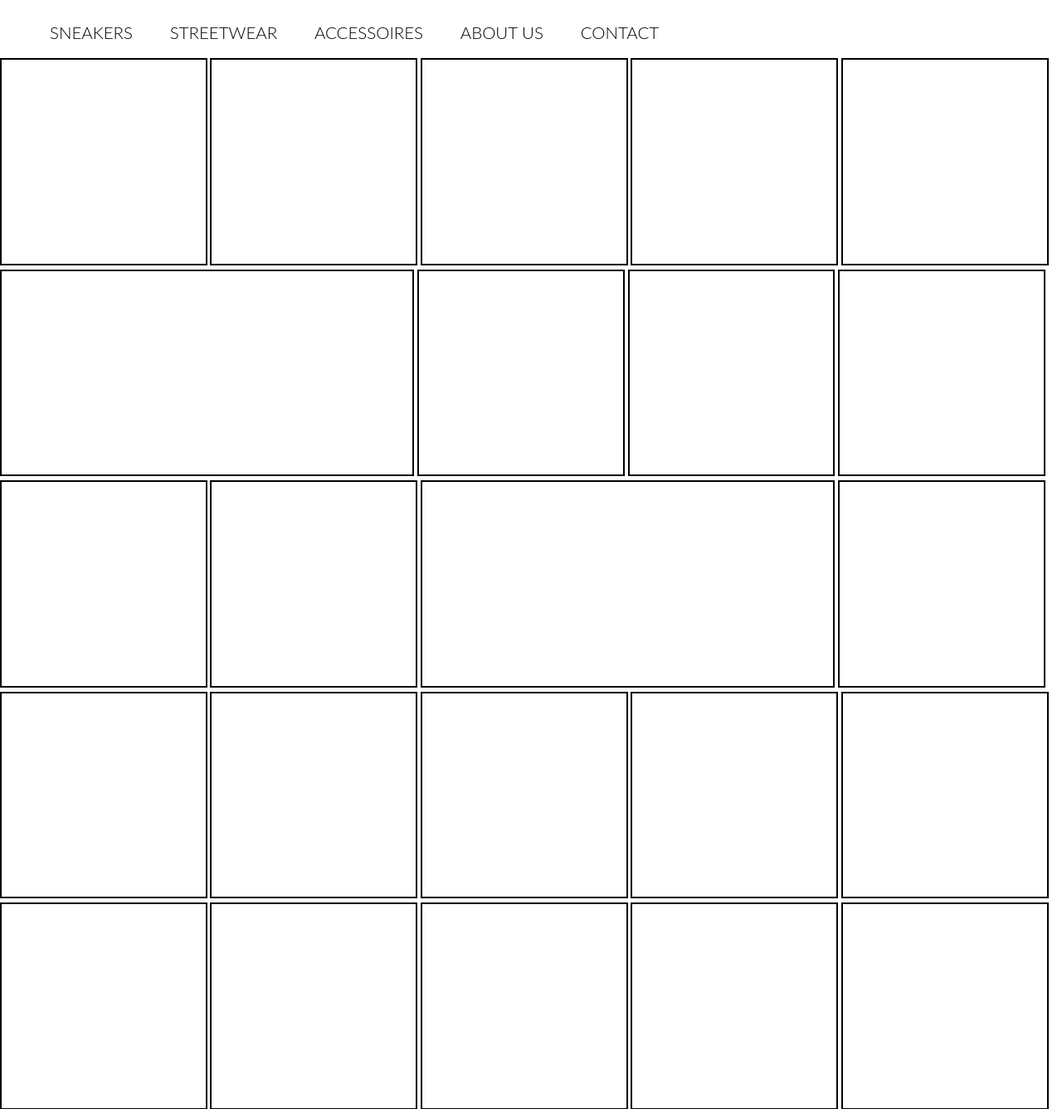
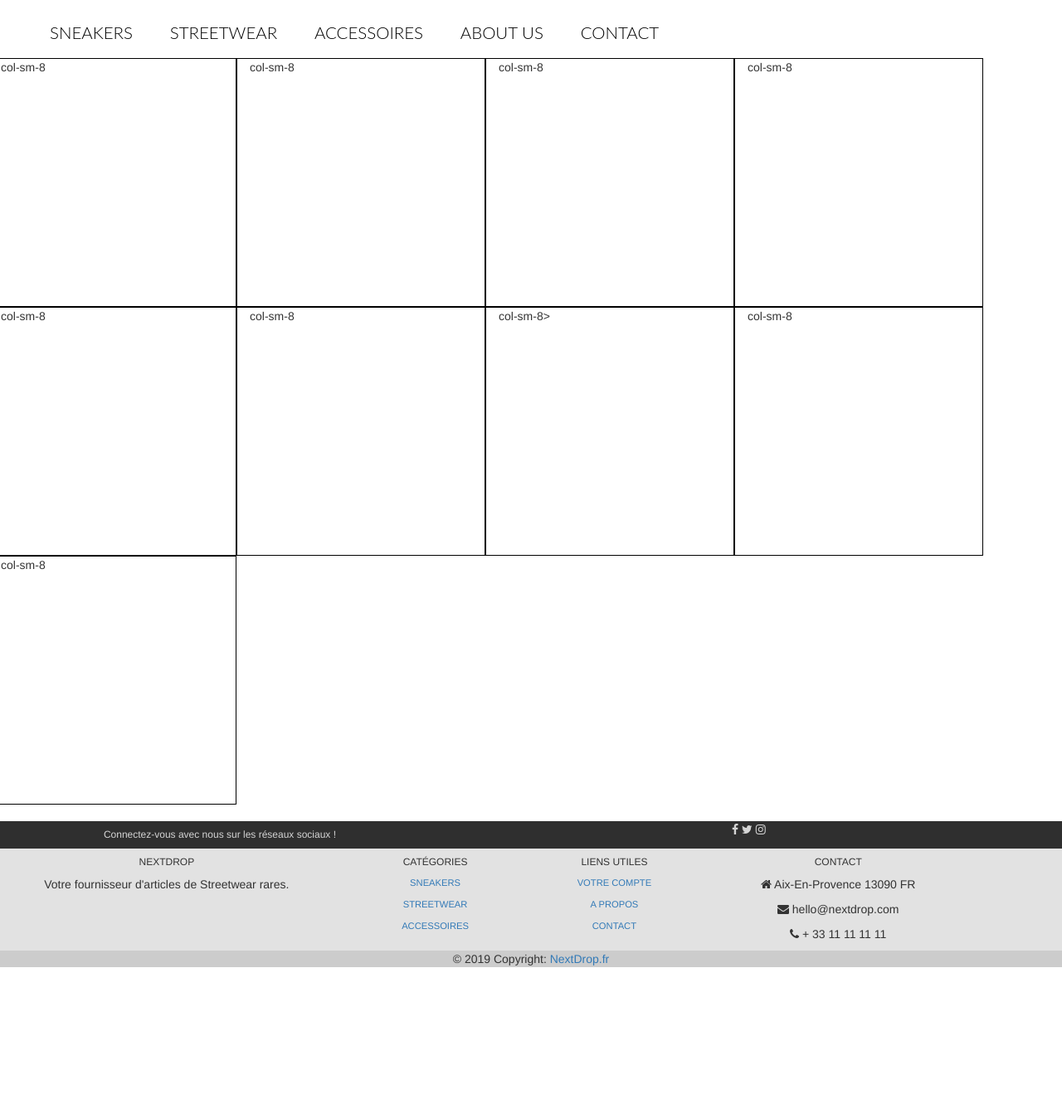
Before and after one commit to RadhoineUlyss/NextDrop, a CodeIgniter app: page /database/accessoires/index in a window 1280 px wide. Shown: the part 241-1578 px from the top of the page at 83% size. After the commit the page ends 1407 px from the top, so only its background shows below. Run offline with CodeIgniter, Linux system fonts and the light colour scheme; data that the repository does not hold is empty; some libraries are stand-ins or nearby versions.

Commit message:
Accessoirzq_View : ajout test bootstrap grille

```diff
--- a/application/views/accessoires_view.php
+++ b/application/views/accessoires_view.php
@@ -22,6 +22,7 @@
 </div> -->
 
 <br id="brspec">
+<!--
 <div id="galerie">
     <div class="container_access">
         <div class="itemDiv"></div>
@@ -52,4 +53,16 @@
 
     </div>
 </div>
+!-->
+<div class="row">
+    <div class="col-sm-6 col-lg-3" style="border: 1px solid black; width: 300px;height: 300px">col-sm-8</div>
+    <div class="col-sm-6 col-lg-3" style="border: 1px solid black; width: 300px;height: 300px">col-sm-8</div>
+    <div class="col-sm-6 col-lg-3" style="border: 1px solid black; width: 300px;height: 300px">col-sm-8</div>
+    <div class="col-sm-6 col-lg-3" style="border: 1px solid black; width: 300px;height: 300px">col-sm-8</div>
+    <div class="col-sm-6 col-lg-3" style="border: 1px solid black; width: 300px;height: 300px">col-sm-8</div>
+    <div class="col-sm-6 col-lg-3" style="border: 1px solid black; width: 300px;height: 300px">col-sm-8</div>
+    <div class="col-sm-12 col-lg-6" style="border: 1px solid black; width: 300px;height: 300px">col-sm-8></div>
+    <div class="col-sm-6 col-lg-3" style="border: 1px solid black; width: 300px;height: 300px">col-sm-8</div>
+    <div class="col-sm-6 col-lg-3" style="border: 1px solid black; width: 300px;height: 300px">col-sm-8</div>
+</div>
 <br>
```
